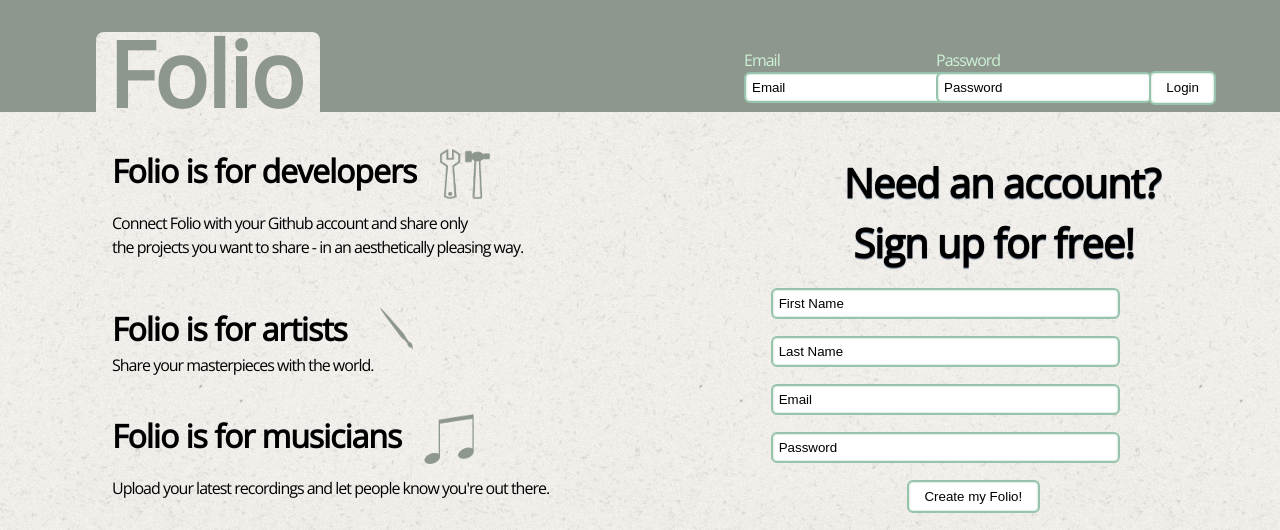
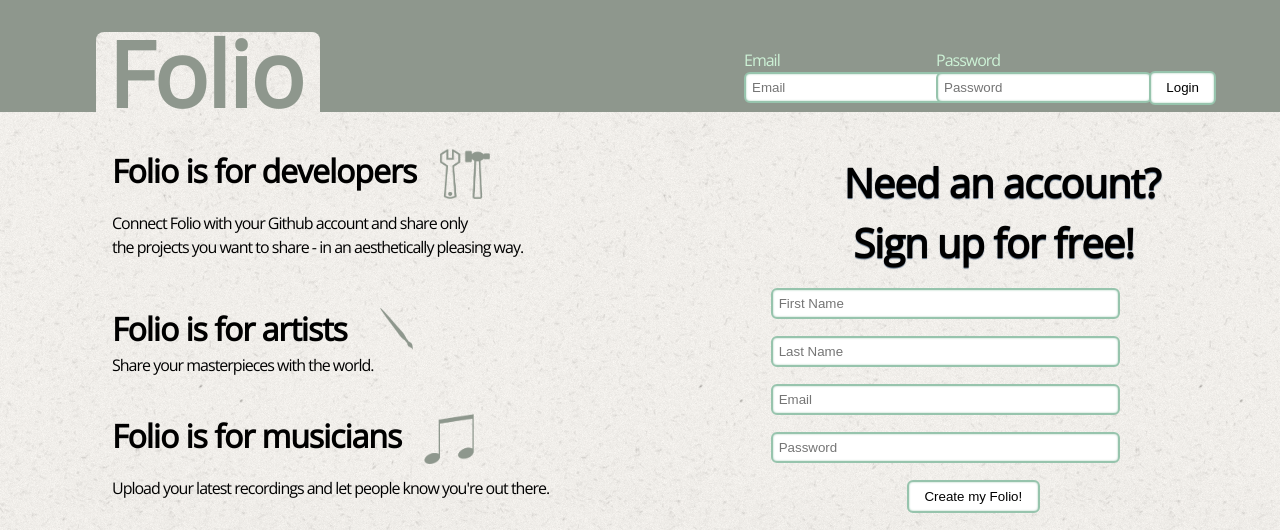
Before and after one commit to robinsonsarah01/folio, a Flask app: page / in a window 1280 px wide. Shown: the top 530 px of the page. Run offline with Flask 2, Linux system fonts and the light colour scheme; parts of the project's set-up code (start-up, migrations or seed data) failed here and were passed over.

Commit message:
Minor revisions to login page. Changed html tags from 'value' to 'placeholder' and the input types for password field from 'text' to 'password'; modified css to style password fields as they were before.

```diff
--- a/static/login.css
+++ b/static/login.css
@@ -69,7 +69,8 @@
    height:6em;
    z-index:1;
    }
-  #login input[type = "text"]{
+
+#login input[type = "text"]{
   border-radius: 6px;
   border: 2px solid #97C4AD;
   -webkit-box-shadow:
@@ -87,7 +88,26 @@
   margin: 0 0 5px 0;
   }
 
-  #login input[type = "submit"]{
+#login input[type = "password"]{
+  border-radius: 6px;
+  border: 2px solid #97C4AD;
+  -webkit-box-shadow:
+  inset 0 0 2px  #97C4AD,
+  0 0 2px #447294;
+  -moz-box-shadow:
+  inset 0 0 2px  #97C4AD,
+  0 0 2px #97C4AD;
+  box-shadow:
+  inset 0 0 2px  #97C4AD;
+  0 0 2px #97C4AD;
+  padding: 6px;
+  width: 15em;
+  background: white;
+  margin: 0 0 5px 0;
+  }
+
+
+#login input[type = "submit"]{
   border-radius: 6px;
   border: 2px solid #97C4AD;
   -webkit-box-shadow:
@@ -106,7 +126,26 @@
   margin: 0 0 5px 0;
 }
 
+
   #signup input[type = "text"]{
+  border-radius: 6px;
+  border: 2px solid #97C4AD;
+  -webkit-box-shadow:
+  inset 0 0 2px  #97C4AD,
+  0 0 2px #BFEDBE;
+  -moz-box-shadow:
+  inset 0 0 2px  #97C4AD,
+  0 0 2px #BFEDBE;
+  box-shadow:
+  inset 0 0 2px  #97C4AD;
+  0 0 2px #97C4AD;
+  padding: 6px;
+  width:25em;
+  background: white;
+  margin: 0 0 5px 0;
+  }
+
+  #signup input[type = "password"]{
   border-radius: 6px;
   border: 2px solid #97C4AD;
   -webkit-box-shadow:
--- a/templates/login.html
+++ b/templates/login.html
@@ -17,11 +17,11 @@
 
     <name="input" action="html_form_action.asp" method="get">
       <div id="login_email">
-	Email<br><input type="text" name="login" value="Email"><br>
+	Email<br><input type="text" name="login" placeholder="Email"><br>
       </div>
 
       <div id="login_pass">
-	Password<br> <input type="text" name="password" value="Password">
+	Password<br> <input type="password" name="password" placeholder="Password">
       </div>
 
       <div id="login_submit">
@@ -35,10 +35,10 @@
 <div id="signup" >
   <h2>Need an account?
     <br>&nbsp;Sign up for free!</h2>
-  <span id="first_name"><input type="text" name="first_name" value="First Name"> </span>
-  <span id="last_name"><input type="text" name="last_name" value="Last Name"> </span>
-  <span id="new_email"><input type="text" name="new_email" value="Email"></span>
-  <span id="new_password"> <input type="text" name="new_password" value="Password"></span>
+  <span id="first_name"><input type="text" name="first_name" placeholder="First Name"> </span>
+  <span id="last_name"><input type="text" name="last_name" placeholder="Last Name"> </span>
+  <span id="new_email"><input type="text" name="new_email" placeholder="Email"></span>
+  <span id="new_password"> <input type="password" name="new_password" placeholder="Password"></span>
   <span id="signup_button"> <input type="submit" name="button" value="Create my Folio!"> </span>
 </div>
 
```
